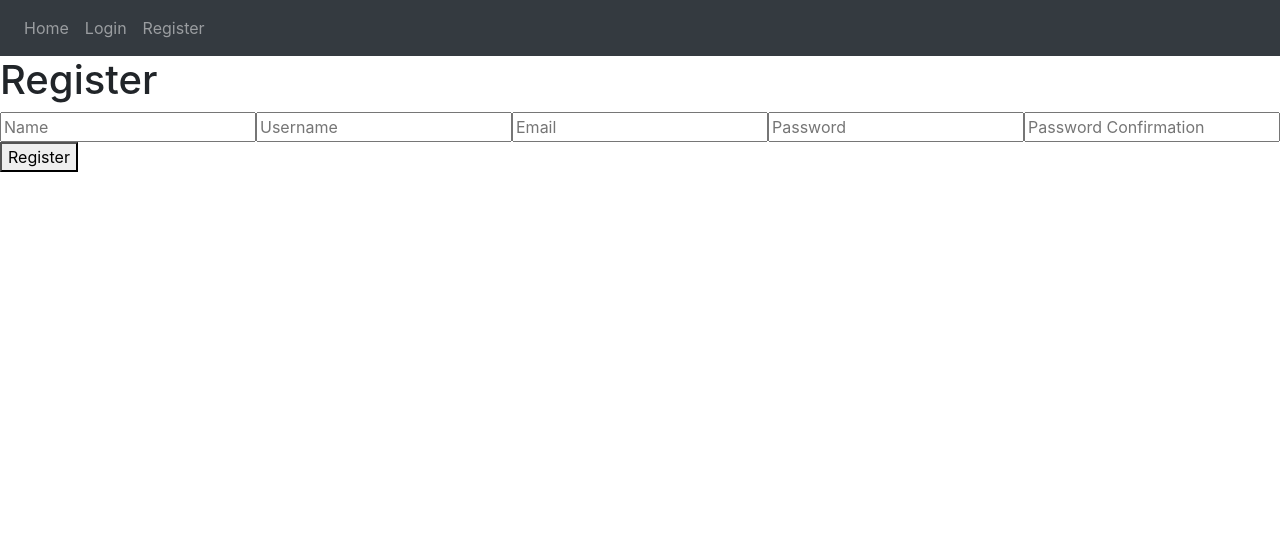
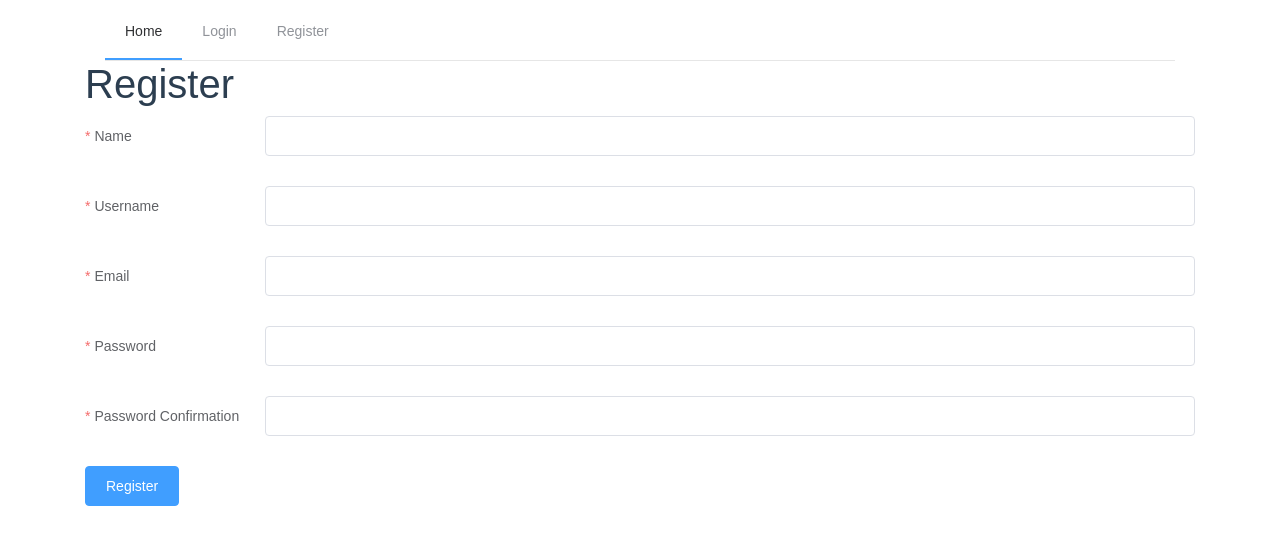
Before and after one commit to Sylvain6/medev-front, a Vue app: page /register in a window 1280 px wide. Shown: the top 544 px of the page. Built offline with nearby package versions, Linux system fonts and the light colour scheme; what vue-infinite-scroll, vue-timeago would draw is missing.

Commit message:
Refactor/front

```diff
--- a/package.json
+++ b/package.json
@@ -13,6 +13,9 @@
     "bootstrap-vue": "^2.0.0-rc.24",
     "core-js": "^2.6.5",
     "vue": "^2.6.10",
+    "element-ui": "^2.9.1",
+    "node-sass": "^4.12.0",
+    "sass-loader": "^7.1.0",
     "vue-infinite-scroll": "^2.0.2",
     "vue-router": "^3.0.3",
     "vue-timeago": "^5.1.2",
--- a/src/App.vue
+++ b/src/App.vue
@@ -1,26 +1,54 @@
 <template>
-<div>
-  <b-navbar type="dark" variant="dark">
-    <b-navbar-nav>
-      <b-nav-item to="/">Home</b-nav-item>
-      <b-nav-item to="/login">Login</b-nav-item>
-      <b-nav-item to="/register">Register</b-nav-item>
-    </b-navbar-nav>
-  </b-navbar>
-    <router-view/>
+  <div id="app">
+    <div class="container">
+      <template>
+        <el-header>
+          <el-menu :default-active="activeIndex" class="el-menu-demo" mode="horizontal">
+            <el-menu-item index="1">
+              <router-link to="/">Home</router-link>
+            </el-menu-item>
+            <el-menu-item index="2">
+              <router-link to="/login">Login</router-link>
+            </el-menu-item>
+            <el-menu-item index="3">
+              <router-link to="/register">Register</router-link>
+            </el-menu-item>
+            <!--
+            <el-menu-item index="4">
+              <router-link v-if="isLoggedIn" @click="logout">Logout</router-link>
+            </el-menu-item>-->
+          </el-menu>
+        </el-header>
+      </template>
+      <router-view />
+    </div>
   </div>
 </template>
 
+<script>
+
+export default {
+  name: 'App',
+  data () {
+    return {
+      activeIndex: '1'
+    }
+  }
+}
+</script>
+
 <style>
+  @import './assets/sass/_styles.sass';
+
+  * {
+    box-sizing: border-box;
+  }
+
   #app {
-  font-family: 'Avenir', Helvetica, Arial, sans-serif;
+    font-family: 'Circular Std Book', sans-serif;
     -webkit-font-smoothing: antialiased;
     -moz-osx-font-smoothing: grayscale;
-  text-align: center;
     color: #2c3e50;
-}
-#nav {
-  padding: 30px;
   }
 
   #nav a {
@@ -28,7 +56,11 @@
     color: #2c3e50;
   }
 
-#nav a.router-link-exact-active {
-  color: #42b983;
+  .container {
+    display: flex;
+    justify-content: center;
+    max-width: 66.7%;
+    flex-direction: column;
+    margin-left: 325px;
   }
 </style>
--- /dev/null
+++ b/src/assets/sass/_styles.sass
@@ -0,0 +1,5 @@
+@font-face
+  font-family: 'Circular Std Book'
+  src: url('../fonts/CircularStd-Book.woff') format('font-woff')
+  font-weight: 400
+  font-style: normal
--- a/src/components/LoginForm.vue
+++ b/src/components/LoginForm.vue
@@ -1,9 +1,15 @@
 <template>
   <div id="login">
     <h1>Login</h1>
-    <input type="text" name="email" v-model="email" placeholder="Email" />
-    <input type="password" name="password" v-model="password" placeholder="Password" />
-    <button type="button" v-on:click="onSubmit()">Login</button>
+    <el-form :label-position="labelPosition" status-icon :rules="rules" label-width="180px" ref="formLogin" :model="formLogin">
+      <el-form-item label="Email" prop="email">
+        <el-input v-model="formLogin.email" />
+      </el-form-item>
+      <el-form-item label="Password" prop="password">
+        <el-input type="password" v-model="formLogin.password" show-password />
+      </el-form-item>
+      <el-button type="primary" @click="onSubmit('formLogin')">Register</el-button>
+    </el-form>
   </div>
 </template>
 
@@ -11,17 +17,40 @@
 import { login } from '@/store/actions'
 
 export default {
-  name: 'HelloWorld',
+  name: 'Login',
   data () {
     return {
-      email: '',
-      password: ''
+      labelPosition: 'left',
+      formLogin: {
+        email: '',
+        password: ''
+      },
+
+      rules: {
+        email: [
+          { required: true, message: 'Please input an email address', trigger: 'blur' },
+          { type: 'email', message: 'Please input a correct email address', trigger: ['blur', 'change'] }
+        ],
+        password: [
+          { required: true, message: 'Please input a password', trigger: 'blur' }
+        ]
+      }
     }
   },
   methods: {
-    onSubmit () {
-      const { email, password } = this
-      login({ email, password }).then(() => this.$router.push('/')).catch(err => console.log(err))
+    onSubmit (formInput) {
+      const {
+        email,
+        password
+      } = this.formLogin
+
+      this.$refs[formInput].validate((valid) => {
+        if (valid) {
+          login({ email, password }).then(() => this.$router.push('/')).catch(err => console.log(err))
+        } else {
+          return false
+        }
+      })
     }
   }
 }
--- a/src/components/RegisterForm.vue
+++ b/src/components/RegisterForm.vue
@@ -1,12 +1,24 @@
 <template>
-  <div id="login">
+  <div id="register">
     <h1>Register</h1>
-    <input type="text" name="name" v-model="name" placeholder="Name" />
-    <input type="text" name="username" v-model="username" placeholder="Username" />
-    <input type="text" name="email" v-model="email" placeholder="Email" />
-    <input type="password" name="password" v-model="password" placeholder="Password" />
-    <input type="password" name="password_confirmation" v-model="password_confirmation" placeholder="Password Confirmation" />
-    <button type="button" v-on:click="onSubmit()">Register</button>
+    <el-form :label-position="labelPosition" status-icon :rules="rules" label-width="180px" ref="formRegister" :model="formRegister">
+      <el-form-item label="Name" prop="name">
+        <el-input v-model="formRegister.name" />
+      </el-form-item>
+      <el-form-item label="Username" prop="username">
+        <el-input v-model="formRegister.username" />
+      </el-form-item>
+      <el-form-item label="Email" prop="email">
+        <el-input v-model="formRegister.email" />
+      </el-form-item>
+      <el-form-item label="Password" prop="password">
+        <el-input type="password" v-model="formRegister.password" show-password />
+      </el-form-item>
+      <el-form-item label="Password Confirmation" prop="password_confirmation">
+        <el-input type="password" v-model="formRegister.password_confirmation" show-password />
+      </el-form-item>
+      <el-button type="primary" @click="onSubmit('formRegister')">Register</el-button>
+    </el-form>
   </div>
 </template>
 
@@ -14,29 +26,80 @@
 import { register } from '@/store/actions'
 
 export default {
-  name: 'HelloWorld',
+  name: 'Register',
   data () {
+    let validatePassword = (rule, value, callback) => {
+      if (value === '') {
+        callback(new Error('Please input the password'))
+      } else {
+        if (this.formRegister.password_confirmation !== '') {
+          this.$refs.formRegister.validateField('password_confirmation')
+        }
+        callback()
+      }
+    }
+    let validatorConfirmPassword = (rule, value, callback) => {
+      if (value === '') {
+        callback(new Error('Please input the password again'))
+      } else if (value !== this.formRegister.password) {
+        callback(new Error('Two inputs don\'t match!'))
+      } else {
+        callback()
+      }
+    }
     return {
+      labelPosition: 'left',
+      formRegister: {
         name: '',
         username: '',
         email: '',
         password: '',
         password_confirmation: ''
+      },
+
+      rules: {
+        name: [
+          { required: true, message: 'Please input a name', trigger: 'blur' }
+        ],
+        username: [
+          { required: true, message: 'Please input a username', trigger: 'blur' }
+        ],
+        email: [
+          { required: true, message: 'Please input an email address', trigger: 'blur' },
+          { type: 'email', message: 'Please input a correct email address', trigger: ['blur', 'change'] }
+        ],
+        password: [
+          { validator: validatePassword, required: true, trigger: 'blur' }
+        ],
+        password_confirmation: [
+          { validator: validatorConfirmPassword, required: true, trigger: 'blur' }
+        ]
+      }
     }
   },
   methods: {
-    onSubmit () {
-      const { name,
+    onSubmit (formInput) {
+      const {
+        name,
         username,
         email,
         password, // eslint-disable-next-line
-        password_confirmation } = this
+        password_confirmation
+      } = this.formRegister
 
-      register({ name,
+      this.$refs[formInput].validate((valid) => {
+        if (valid) {
+          register({
+            name,
             username,
             email,
             password,
-        password_confirmation }).then(() => this.$router.push('/login')).catch(err => console.log(err))
+            password_confirmation
+          }).then(() => this.$router.push('/login')).catch(err => console.log(err))
+        } else {
+          return false
+        }
+      })
     }
   }
 }
--- a/src/main.js
+++ b/src/main.js
@@ -2,9 +2,14 @@ import Vue from 'vue'
 import App from './App.vue'
 import router from './router'
 import store from './store'
+
 import BootstrapVue from 'bootstrap-vue'
 import 'bootstrap/dist/css/bootstrap.css'
 import 'bootstrap-vue/dist/bootstrap-vue.css'
+
+import ElementUI from 'element-ui'
+import 'element-ui/lib/theme-chalk/index.css'
+
 import VueTimeago from 'vue-timeago'
 
 Vue.use(VueTimeago, {
@@ -13,6 +18,7 @@ Vue.use(VueTimeago, {
 })
 
 Vue.use(BootstrapVue)
+Vue.use(ElementUI)
 
 Vue.config.productionTip = false
 
--- a/src/views/Home.vue
+++ b/src/views/Home.vue
@@ -1,12 +1,10 @@
 <template>
-<b-container fluid>
-  <div v-if=userToken><PostForm /></div>
-  <b-row >
-    <b-col></b-col>
-    <b-col cols="9"><PostList /></b-col>
-    <b-col></b-col>
-  </b-row>
-</b-container>
+  <el-container>
+    <el-main>
+      <div v-if=userToken><PostForm /></div>
+      <PostList />
+    </el-main>
+  </el-container>
 </template>
 
 <script>
```
Also changed, not shown: src/assets/fonts/CircularStd-Book.woff (added), 1 other file (tests, documents, lock files or other folders). Lines whose indentation alone changed are shown as unchanged.
